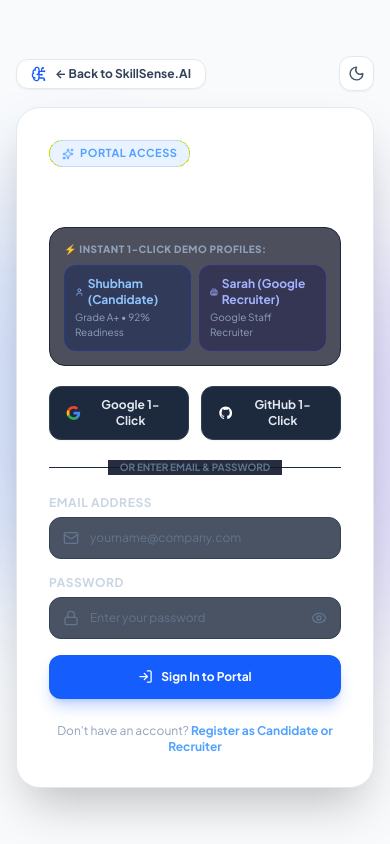
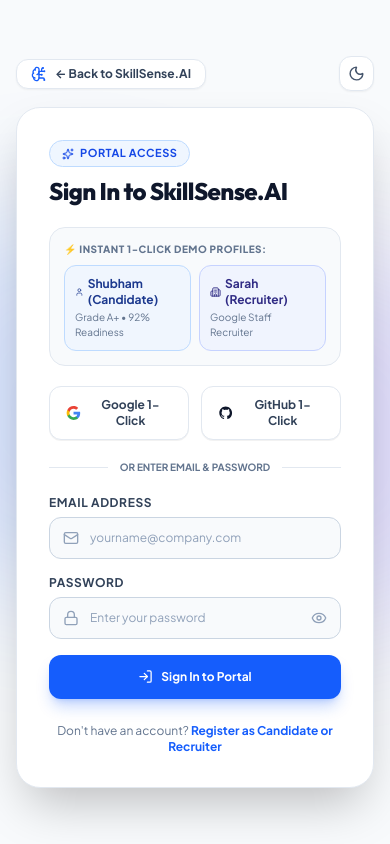
Before and after one commit to shubham6401/SkillSense-AI-Interview-Platform, a React (Vite) app in the folder client/: page /login in a window 390 px wide. Built offline with nearby package versions, Linux system fonts and the light colour scheme; no server answers.

Commit message:
style: polish Login, Signup, and SocialAuthModal with dedicated Day Light and Night Dark modes

```diff
--- a/client/src/components/auth/SocialAuthModal.jsx
+++ b/client/src/components/auth/SocialAuthModal.jsx
@@ -1,5 +1,6 @@
 import { useState } from "react";
 import { X, Loader2, Sparkles, CheckCircle2, Shield, ArrowRight, Building2, User } from "lucide-react";
+import { useTheme } from "../../context/ThemeContext";
 
 export default function SocialAuthModal({
     isOpen,
@@ -8,6 +9,8 @@
     onSocialSubmit,
     defaultRole = "candidate",
 }) {
+    const { theme } = useTheme();
+    const isDark = theme === "dark";
     const [loading, setLoading] = useState(false);
     const [selectedRole, setSelectedRole] = useState(defaultRole);
     const [error, setError] = useState("");
@@ -76,18 +79,34 @@
 
     return (
         <div className="fixed inset-0 z-50 bg-slate-950/80 backdrop-blur-xs flex items-center justify-center p-4">
-            <div className="bg-slate-900 rounded-3xl max-w-md w-full p-6 sm:p-8 shadow-2xl border border-slate-800 relative animate-in fade-in zoom-in-95 duration-200 text-slate-100">
+            <div
+                className={`rounded-3xl max-w-md w-full p-6 sm:p-8 shadow-2xl border relative animate-in fade-in zoom-in-95 duration-200 transition-colors ${
+                    isDark
+                        ? "bg-slate-900 border-slate-800 text-slate-100"
+                        : "bg-white border-slate-200 text-slate-900"
+                }`}
+            >
                 {/* Close button */}
                 <button
                     onClick={onClose}
-                    className="absolute top-6 right-6 p-2 rounded-xl text-slate-400 hover:text-white hover:bg-slate-800 transition"
+                    className={`absolute top-6 right-6 p-2 rounded-xl transition ${
+                        isDark
+                            ? "text-slate-400 hover:text-white hover:bg-slate-800"
+                            : "text-slate-500 hover:text-slate-900 hover:bg-slate-100"
+                    }`}
                 >
                     <X size={18} />
                 </button>
 
                 {/* Header */}
                 <div className="text-center mb-6">
-                    <div className="w-12 h-12 rounded-2xl mx-auto flex items-center justify-center mb-3 shadow-lg border border-slate-700 bg-slate-800">
+                    <div
+                        className={`w-12 h-12 rounded-2xl mx-auto flex items-center justify-center mb-3 shadow-md border ${
+                            isDark
+                                ? "border-slate-700 bg-slate-800"
+                                : "border-slate-200 bg-slate-50"
+                        }`}
+                    >
                         {isGoogle ? (
                             <svg className="w-6 h-6" viewBox="0 0 24 24">
                                 <path
@@ -108,21 +127,21 @@
                                 />
                             </svg>
                         ) : (
-                            <svg className="w-6 h-6 text-white fill-current" viewBox="0 0 24 24">
+                            <svg className={`w-6 h-6 fill-current ${isDark ? "text-white" : "text-slate-900"}`} viewBox="0 0 24 24">
                                 <path fillRule="evenodd" clipRule="evenodd" d="M12 2C6.477 2 2 6.484 2 12.017c0 4.425 2.865 8.18 6.839 9.504.5.092.682-.217.682-.483 0-.237-.008-.868-.013-1.703-2.782.605-3.369-1.343-3.369-1.343-.454-1.158-1.11-1.466-1.11-1.466-.908-.62.069-.608.069-.608 1.003.07 1.53 1.032 1.53 1.032.892 1.53 2.341 1.088 2.91.832.092-.647.35-1.088.636-1.338-2.22-.253-4.555-1.113-4.555-4.951 0-1.093.39-1.988 1.029-2.688-.103-.253-.446-1.272.098-2.65 0 0 .84-.27 2.75 1.026A9.564 9.564 0 0112 6.844c.85.004 1.705.115 2.504.337 1.909-1.296 2.747-1.027 2.747-1.027.546 1.379.202 2.398.1 2.651.64.7 1.028 1.595 1.028 2.688 0 3.848-2.339 4.695-4.566 4.943.359.309.678.92.678 1.855 0 1.338-.012 2.419-.012 2.747 0 .268.18.58.688.482A10.019 10.019 0 0022 12.017C22 6.484 17.522 2 12 2z" />
                             </svg>
                         )}
                     </div>
-                    <h3 className="text-xl font-extrabold text-white">
+                    <h3 className={`text-xl font-extrabold ${isDark ? "text-white" : "text-slate-900"}`}>
                         Direct 1-Click {isGoogle ? "Google" : "GitHub"} Sign-In
                     </h3>
-                    <p className="text-xs text-slate-400 mt-1">
+                    <p className={`text-xs mt-1 ${isDark ? "text-slate-400" : "text-slate-600"}`}>
                         Select your verified profile to instantly authorize without any manual forms.
                     </p>
                 </div>
 
                 {error && (
-                    <div className="mb-4 p-3 bg-red-500/10 border border-red-500/30 rounded-xl text-xs font-bold text-red-400">
+                    <div className="mb-4 p-3 bg-red-500/10 border border-red-500/30 rounded-xl text-xs font-bold text-red-600">
                         {error}
                     </div>
                 )}
@@ -135,7 +154,11 @@
                             type="button"
                             disabled={loading}
                             onClick={() => handleInstantAuth(profile)}
-                            className="w-full p-4 rounded-2xl bg-slate-800/80 hover:bg-slate-750 border border-slate-700 hover:border-blue-500/50 transition-all flex items-center justify-between text-left group shadow-sm hover:shadow-md"
+                            className={`w-full p-4 rounded-2xl border transition-all flex items-center justify-between text-left group shadow-xs hover:shadow-md ${
+                                isDark
+                                    ? "bg-slate-800/80 hover:bg-slate-750 border-slate-700 hover:border-blue-500/50"
+                                    : "bg-slate-50 hover:bg-white border-slate-200 hover:border-blue-400"
+                            }`}
                         >
                             <div className="flex items-center gap-3.5 min-w-0">
                                 <div className={`w-10 h-10 rounded-xl ${profile.avatarBg} text-white font-extrabold text-xs flex items-center justify-center shrink-0 shadow-md`}>
@@ -143,25 +166,31 @@
                                 </div>
                                 <div className="min-w-0">
                                     <div className="flex items-center gap-2">
-                                        <p className="text-xs font-bold text-white truncate">{profile.name}</p>
-                                        <span className="text-[9px] font-extrabold uppercase px-2 py-0.5 rounded-full bg-blue-500/20 text-blue-300 border border-blue-500/30">
+                                        <p className={`text-xs font-bold truncate ${isDark ? "text-white" : "text-slate-900"}`}>
+                                            {profile.name}
+                                        </p>
+                                        <span className="text-[9px] font-extrabold uppercase px-2 py-0.5 rounded-full bg-blue-500/20 text-blue-600 border border-blue-500/30">
                                             {profile.badge}
                                         </span>
                                     </div>
-                                    <p className="text-[11px] text-slate-400 truncate mt-0.5">{profile.email}</p>
-                                    <p className="text-[10px] text-slate-500 truncate">{profile.headline}</p>
+                                    <p className={`text-[11px] truncate mt-0.5 ${isDark ? "text-slate-400" : "text-slate-500"}`}>
+                                        {profile.email}
+                                    </p>
+                                    <p className={`text-[10px] truncate ${isDark ? "text-slate-500" : "text-slate-400"}`}>
+                                        {profile.headline}
+                                    </p>
                                 </div>
                             </div>
 
-                            <span className="text-xs font-bold text-blue-400 group-hover:translate-x-1 transition shrink-0 ml-2">
+                            <span className="text-xs font-bold text-blue-600 group-hover:translate-x-1 transition shrink-0 ml-2">
                                 {loading ? <Loader2 size={15} className="animate-spin" /> : "Sign In →"}
                             </span>
                         </button>
                     ))}
                 </div>
 
-                <div className="mt-6 pt-4 border-t border-slate-800 text-center">
-                    <p className="text-[11px] text-slate-500">
+                <div className={`mt-6 pt-4 border-t text-center ${isDark ? "border-slate-800" : "border-slate-100"}`}>
+                    <p className={`text-[11px] ${isDark ? "text-slate-500" : "text-slate-400"}`}>
                         Securely authenticated with 256-bit JWT & OAuth token encryption.
                     </p>
                 </div>
--- a/client/src/pages/Login.jsx
+++ b/client/src/pages/Login.jsx
@@ -9,6 +9,7 @@
     const navigate = useNavigate();
     const { theme, toggleTheme } = useTheme();
     const isDark = theme === "dark";
+
     const [loading, setLoading] = useState(false);
     const [showPassword, setShowPassword] = useState(false);
     const [error, setError] = useState("");
@@ -76,9 +77,11 @@
     };
 
     return (
-        <div className={`min-h-screen flex flex-col items-center justify-center p-4 sm:p-6 relative overflow-hidden transition-colors duration-200 ${
-            isDark ? "bg-slate-950 text-slate-100" : "bg-slate-50 text-slate-900"
-        }`}>
+        <div
+            className={`min-h-screen flex flex-col items-center justify-center p-4 sm:p-6 relative overflow-hidden transition-colors duration-200 ${
+                isDark ? "bg-slate-950 text-slate-100" : "bg-slate-50 text-slate-900"
+            }`}
+        >
             {/* Top Navigation Bar with Back & Theme Toggle */}
             <div className="w-full max-w-4xl flex items-center justify-between mb-4 z-20">
                 <Link
@@ -111,9 +114,11 @@
             <div className="absolute top-1/4 -left-32 w-96 h-96 rounded-full bg-blue-600/15 blur-3xl pointer-events-none" />
             <div className="absolute bottom-1/4 -right-32 w-96 h-96 rounded-full bg-indigo-600/15 blur-3xl pointer-events-none" />
 
-            <div className={`w-full max-w-4xl backdrop-blur-xl border rounded-3xl shadow-2xl overflow-hidden grid md:grid-cols-12 relative z-10 ${
-                isDark ? "bg-slate-900/90 border-slate-800" : "bg-white border-slate-200"
-            }`}>
+            <div
+                className={`w-full max-w-4xl backdrop-blur-xl border rounded-3xl shadow-2xl overflow-hidden grid md:grid-cols-12 relative z-10 transition-colors ${
+                    isDark ? "bg-slate-900/90 border-slate-800" : "bg-white border-slate-200 text-slate-900"
+                }`}
+            >
                 {/* Left Showcase Banner */}
                 <div className="hidden md:flex md:col-span-5 flex-col justify-between bg-gradient-to-br from-blue-600 to-indigo-700 p-8 text-white relative">
                     <div>
@@ -147,43 +152,69 @@
                 {/* Right Form Card */}
                 <div className="md:col-span-7 p-8 sm:p-10 flex flex-col justify-center">
                     <div className="mb-5">
-                        <div className="inline-flex items-center gap-1.5 px-3 py-1 rounded-full bg-blue-500/10 border border-blue-500/20 text-blue-400 text-[11px] font-bold uppercase tracking-wider mb-2">
+                        <div
+                            className={`inline-flex items-center gap-1.5 px-3 py-1 rounded-full text-[11px] font-bold uppercase tracking-wider mb-2 ${
+                                isDark
+                                    ? "bg-blue-500/10 border border-blue-500/20 text-blue-400"
+                                    : "bg-blue-50 border border-blue-200 text-blue-700"
+                            }`}
+                        >
                             <Sparkles size={12} />
                             Portal Access
                         </div>
-                        <h2 className="text-2xl font-extrabold text-white tracking-tight">
+                        <h2 className={`text-2xl font-extrabold tracking-tight ${isDark ? "text-white" : "text-slate-900"}`}>
                             Sign In to SkillSense.AI
                         </h2>
                     </div>
 
                     {/* 1-Click Fast Access Demo Accounts */}
-                    <div className="mb-5 p-3.5 bg-slate-950/70 border border-slate-800 rounded-2xl">
-                        <span className="text-[10px] font-extrabold uppercase tracking-wider text-slate-400 block mb-2">
+                    <div
+                        className={`mb-5 p-3.5 border rounded-2xl ${
+                            isDark ? "bg-slate-950/70 border-slate-800" : "bg-slate-50 border-slate-200"
+                        }`}
+                    >
+                        <span
+                            className={`text-[10px] font-extrabold uppercase tracking-wider block mb-2 ${
+                                isDark ? "text-slate-400" : "text-slate-500"
+                            }`}
+                        >
                             ⚡ Instant 1-Click Demo Profiles:
                         </span>
                         <div className="grid grid-cols-2 gap-2">
                             <button
                                 type="button"
                                 onClick={() => handleQuickLogin("shubham.architect@gmail.com", "candidate")}
-                                className="p-2.5 rounded-xl bg-blue-950/50 hover:bg-blue-900/60 border border-blue-800/40 text-left transition group"
+                                className={`p-2.5 rounded-xl border text-left transition group ${
+                                    isDark
+                                        ? "bg-blue-950/50 hover:bg-blue-900/60 border-blue-800/40 text-blue-300"
+                                        : "bg-blue-50/80 hover:bg-blue-100 border-blue-200 text-blue-900"
+                                }`}
                             >
-                                <p className="text-xs font-bold text-blue-300 flex items-center gap-1">
+                                <p className="text-xs font-bold flex items-center gap-1">
                                     <User size={12} />
                                     <span>Shubham (Candidate)</span>
                                 </p>
-                                <p className="text-[10px] text-slate-400 mt-0.5">Grade A+ • 92% Readiness</p>
+                                <p className={`text-[10px] mt-0.5 ${isDark ? "text-slate-400" : "text-slate-500"}`}>
+                                    Grade A+ • 92% Readiness
+                                </p>
                             </button>
 
                             <button
                                 type="button"
                                 onClick={() => handleQuickLogin("sarah.google@google.com", "recruiter")}
-                                className="p-2.5 rounded-xl bg-indigo-950/50 hover:bg-indigo-900/60 border border-indigo-800/40 text-left transition group"
+                                className={`p-2.5 rounded-xl border text-left transition group ${
+                                    isDark
+                                        ? "bg-indigo-950/50 hover:bg-indigo-900/60 border-indigo-800/40 text-indigo-300"
+                                        : "bg-indigo-50/80 hover:bg-indigo-100 border-indigo-200 text-indigo-900"
+                                }`}
                             >
-                                <p className="text-xs font-bold text-indigo-300 flex items-center gap-1">
+                                <p className="text-xs font-bold flex items-center gap-1">
                                     <Building2 size={12} />
-                                    <span>Sarah (Google Recruiter)</span>
+                                    <span>Sarah (Recruiter)</span>
                                 </p>
-                                <p className="text-[10px] text-slate-400 mt-0.5">Google Staff Recruiter</p>
+                                <p className={`text-[10px] mt-0.5 ${isDark ? "text-slate-400" : "text-slate-500"}`}>
+                                    Google Staff Recruiter
+                                </p>
                             </button>
                         </div>
                     </div>
@@ -193,7 +224,11 @@
                         <button
                             type="button"
                             onClick={() => setSocialModal({ isOpen: true, provider: "google" })}
-                            className="flex items-center justify-center gap-2 py-2.5 px-4 rounded-xl bg-slate-800 hover:bg-slate-750 border border-slate-700 text-xs font-bold text-slate-200 transition shadow-xs"
+                            className={`flex items-center justify-center gap-2 py-2.5 px-4 rounded-xl border text-xs font-bold transition shadow-2xs ${
+                                isDark
+                                    ? "bg-slate-800 hover:bg-slate-750 border-slate-700 text-slate-200"
+                                    : "bg-white hover:bg-slate-50 border-slate-200 text-slate-700"
+                            }`}
                         >
                             <svg className="w-4 h-4" viewBox="0 0 24 24">
                                 <path
@@ -219,9 +254,13 @@
                         <button
                             type="button"
                             onClick={() => setSocialModal({ isOpen: true, provider: "github" })}
-                            className="flex items-center justify-center gap-2 py-2.5 px-4 rounded-xl bg-slate-800 hover:bg-slate-750 border border-slate-700 text-xs font-bold text-slate-200 transition shadow-xs"
+                            className={`flex items-center justify-center gap-2 py-2.5 px-4 rounded-xl border text-xs font-bold transition shadow-2xs ${
+                                isDark
+                                    ? "bg-slate-800 hover:bg-slate-750 border-slate-700 text-slate-200"
+                                    : "bg-white hover:bg-slate-50 border-slate-200 text-slate-700"
+                            }`}
                         >
-                            <svg className="w-4 h-4 fill-current text-white" viewBox="0 0 24 24">
+                            <svg className={`w-4 h-4 fill-current ${isDark ? "text-white" : "text-slate-900"}`} viewBox="0 0 24 24">
                                 <path fillRule="evenodd" clipRule="evenodd" d="M12 2C6.477 2 2 6.484 2 12.017c0 4.425 2.865 8.18 6.839 9.504.5.092.682-.217.682-.483 0-.237-.008-.868-.013-1.703-2.782.605-3.369-1.343-3.369-1.343-.454-1.158-1.11-1.466-1.11-1.466-.908-.62.069-.608.069-.608 1.003.07 1.53 1.032 1.53 1.032.892 1.53 2.341 1.088 2.91.832.092-.647.35-1.088.636-1.338-2.22-.253-4.555-1.113-4.555-4.951 0-1.093.39-1.988 1.029-2.688-.103-.253-.446-1.272.098-2.65 0 0 .84-.27 2.75 1.026A9.564 9.564 0 0112 6.844c.85.004 1.705.115 2.504.337 1.909-1.296 2.747-1.027 2.747-1.027.546 1.379.202 2.398.1 2.651.64.7 1.028 1.595 1.028 2.688 0 3.848-2.339 4.695-4.566 4.943.359.309.678.92.678 1.855 0 1.338-.012 2.419-.012 2.747 0 .268.18.58.688.482A10.019 10.019 0 0022 12.017C22 6.484 17.522 2 12 2z" />
                             </svg>
                             <span>GitHub 1-Click</span>
@@ -230,51 +269,63 @@
 
                     <div className="relative mb-5">
                         <div className="absolute inset-0 flex items-center">
-                            <div className="w-full border-t border-slate-800" />
+                            <div className={`w-full border-t ${isDark ? "border-slate-800" : "border-slate-200"}`} />
                         </div>
                         <div className="relative flex justify-center text-[10px] uppercase font-bold text-slate-500">
-                            <span className="bg-slate-900/90 px-3">Or enter email & password</span>
+                            <span className={`px-3 ${isDark ? "bg-slate-900" : "bg-white"}`}>Or enter email & password</span>
                         </div>
                     </div>
 
                     <form onSubmit={handleSubmit} className="space-y-4">
                         {/* Email Input */}
                         <div>
-                            <label className="block text-xs font-bold uppercase tracking-wider text-slate-300 mb-1.5">
+                            <label className={`block text-xs font-bold uppercase tracking-wider mb-1.5 ${
+                                isDark ? "text-slate-300" : "text-slate-700"
+                            }`}>
                                 Email Address
                             </label>
                             <div className="relative">
-                                <Mail size={16} className="absolute left-3.5 top-1/2 -translate-y-1/2 text-slate-500" />
+                                <Mail size={16} className="absolute left-3.5 top-1/2 -translate-y-1/2 text-slate-400" />
                                 <input
                                     type="email"
                                     required
                                     placeholder="yourname@company.com"
                                     value={formData.email}
                                     onChange={(e) => setFormData({ ...formData, email: e.target.value })}
-                                    className="w-full bg-slate-800/80 border border-slate-700 rounded-xl pl-10 pr-4 py-3 text-xs sm:text-sm text-slate-100 placeholder-slate-500 focus:outline-none focus:ring-2 focus:ring-blue-500/30 focus:border-blue-500 transition"
+                                    className={`w-full border rounded-xl pl-10 pr-4 py-3 text-xs sm:text-sm focus:outline-none focus:ring-2 focus:ring-blue-500/30 focus:border-blue-500 transition ${
+                                        isDark
+                                            ? "bg-slate-800/80 border-slate-700 text-slate-100 placeholder-slate-500"
+                                            : "bg-slate-50 border-slate-300 text-slate-900 placeholder-slate-400 focus:bg-white"
+                                    }`}
                                 />
                             </div>
                         </div>
 
                         {/* Password Input */}
                         <div>
-                            <label className="block text-xs font-bold uppercase tracking-wider text-slate-300 mb-1.5">
+                            <label className={`block text-xs font-bold uppercase tracking-wider mb-1.5 ${
+                                isDark ? "text-slate-300" : "text-slate-700"
+                            }`}>
                                 Password
                             </label>
                             <div className="relative">
-                                <Lock size={16} className="absolute left-3.5 top-1/2 -translate-y-1/2 text-slate-500" />
+                                <Lock size={16} className="absolute left-3.5 top-1/2 -translate-y-1/2 text-slate-400" />
                                 <input
                                     type={showPassword ? "text" : "password"}
                                     required
                                     placeholder="Enter your password"
                                     value={formData.password}
                                     onChange={(e) => setFormData({ ...formData, password: e.target.value })}
-                                    className="w-full bg-slate-800/80 border border-slate-700 rounded-xl pl-10 pr-10 py-3 text-xs sm:text-sm text-slate-100 placeholder-slate-500 focus:outline-none focus:ring-2 focus:ring-blue-500/30 focus:border-blue-500 transition"
+                                    className={`w-full border rounded-xl pl-10 pr-10 py-3 text-xs sm:text-sm focus:outline-none focus:ring-2 focus:ring-blue-500/30 focus:border-blue-500 transition ${
+                                        isDark
+                                            ? "bg-slate-800/80 border-slate-700 text-slate-100 placeholder-slate-500"
+                                            : "bg-slate-50 border-slate-300 text-slate-900 placeholder-slate-400 focus:bg-white"
+                                    }`}
                                 />
                                 <button
                                     type="button"
                                     onClick={() => setShowPassword(!showPassword)}
-                                    className="absolute right-3.5 top-1/2 -translate-y-1/2 text-slate-500 hover:text-slate-300"
+                                    className="absolute right-3.5 top-1/2 -translate-y-1/2 text-slate-400 hover:text-slate-600"
                                 >
                                     {showPassword ? <EyeOff size={16} /> : <Eye size={16} />}
                                 </button>
@@ -283,7 +334,7 @@
 
                         {/* Error Alert */}
                         {error && (
-                            <div className="p-3 bg-red-500/10 border border-red-500/30 rounded-xl text-xs text-red-400 font-medium">
+                            <div className="p-3 bg-red-500/10 border border-red-500/30 rounded-xl text-xs text-red-600 font-bold">
                                 {error}
                             </div>
                         )}
@@ -299,9 +350,9 @@
                         </button>
                     </form>
 
-                    <p className="text-center text-xs text-slate-400 mt-6">
+                    <p className={`text-center text-xs mt-6 ${isDark ? "text-slate-400" : "text-slate-500"}`}>
                         Don't have an account?{" "}
-                        <Link to="/register" className="text-blue-400 font-bold hover:underline">
+                        <Link to="/register" className="text-blue-600 font-bold hover:underline">
                             Register as Candidate or Recruiter
                         </Link>
                     </p>
```
Also changed, not shown: client/src/pages/Signup.jsx (+79 -32 lines).
